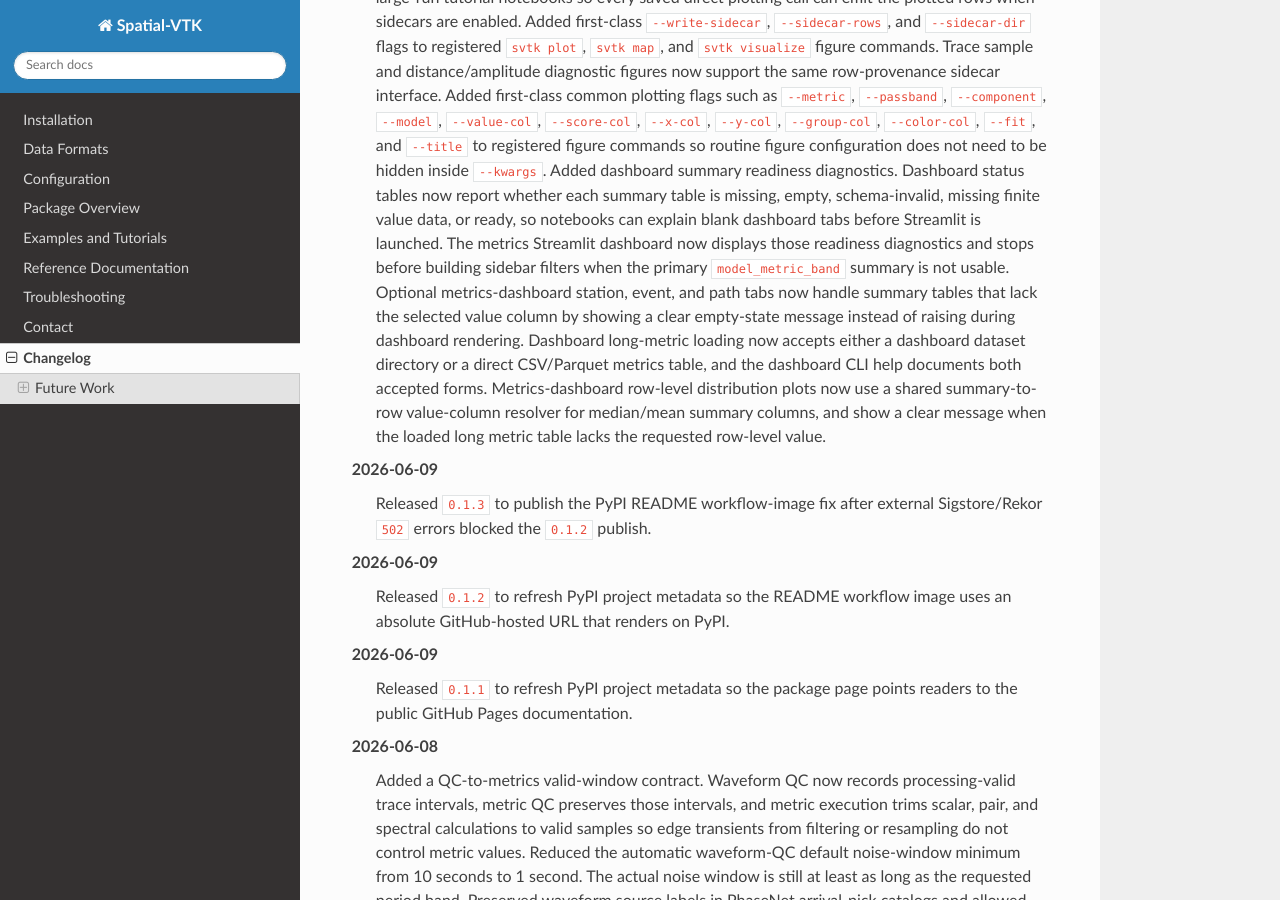
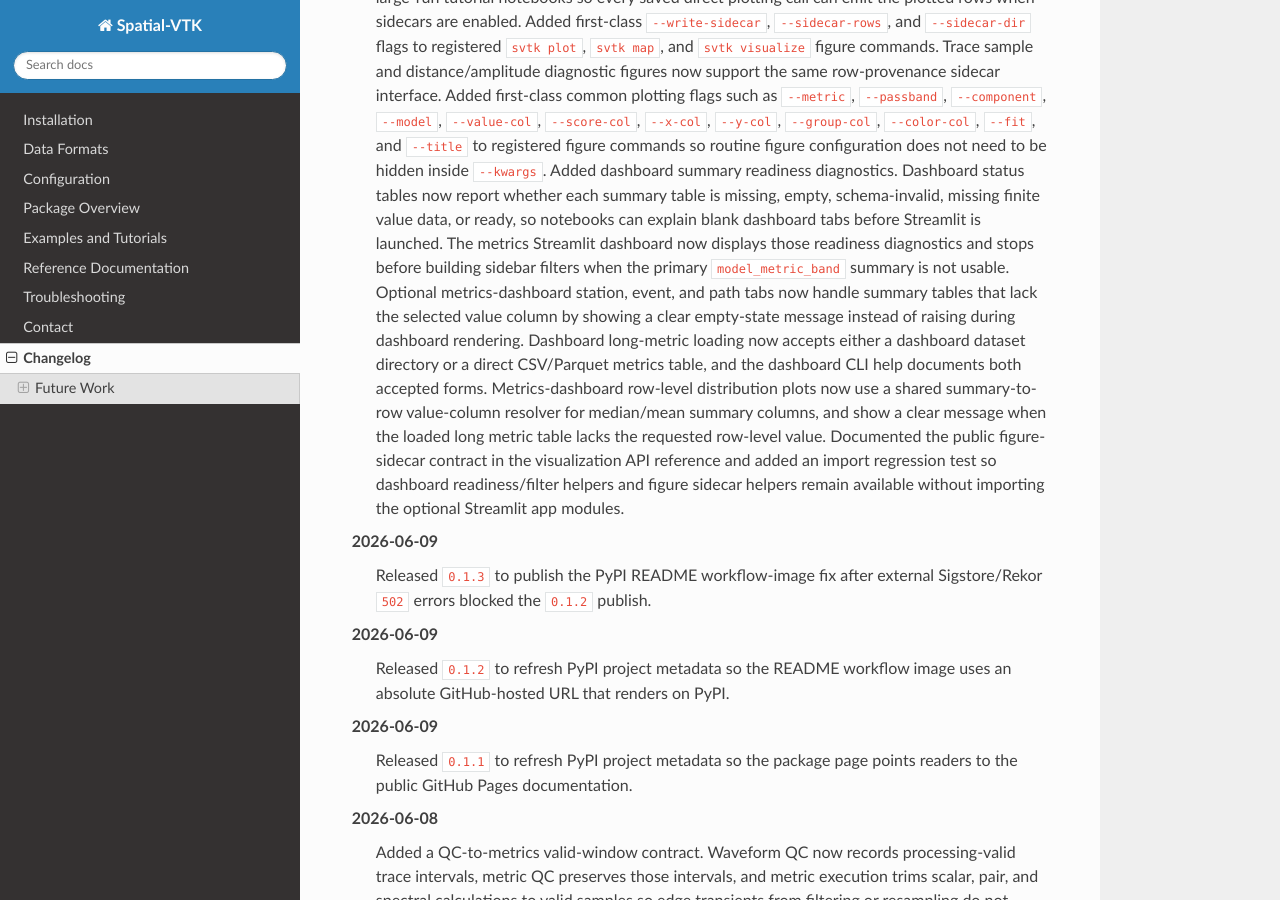
Before and after one commit to bcbirkel/spatial-vtk, a Sphinx documentation site: the page built from docs/changelog.rst, in a window 1280 px wide and 900 px high, scrolled down 1254 px. Built offline with Sphinx 7.4.7 and the Read the Docs theme 3.1.0, drawn with Linux system fonts in a browser that asks for light colours.

Commit message:
Document figure sidecar API contract

```diff
--- a/docs/changelog.rst
+++ b/docs/changelog.rst
@@ -91,6 +91,10 @@ Changelog
    summary-to-row value-column resolver for median/mean summary columns, and
    show a clear message when the loaded long metric table lacks the requested
    row-level value.
+   Documented the public figure-sidecar contract in the visualization API
+   reference and added an import regression test so dashboard readiness/filter
+   helpers and figure sidecar helpers remain available without importing the
+   optional Streamlit app modules.
 
 2026-06-09
    Released ``0.1.3`` to publish the PyPI README workflow-image fix after
```
Also changed, not shown: docs/reference/api/visualize.rst (+17 -0 lines), 1 other file.
